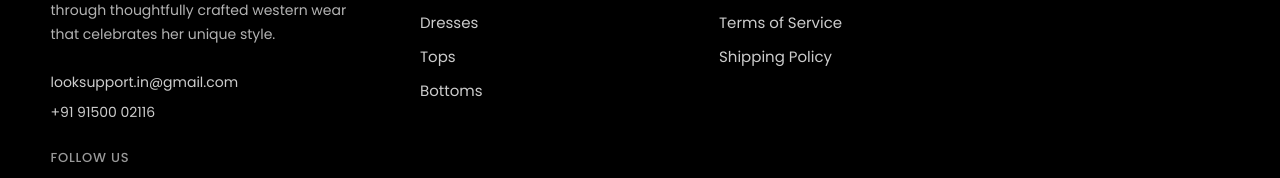
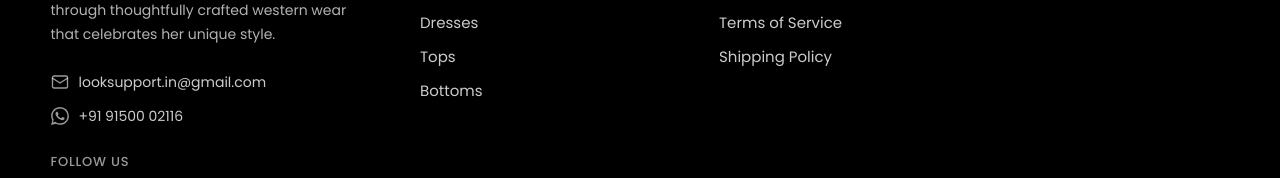
Before and after one commit to ragav1n/look, a React (Vite) app: page / in a window 1280 px wide. Shown: the part 4693-4871 px from the top of the page. Built offline with nearby package versions, Linux system fonts and the light colour scheme; no server answers.

Commit message:
Show a WhatsApp icon beside the footer contact number

```diff
--- a/src/components/layout/Footer.tsx
+++ b/src/components/layout/Footer.tsx
@@ -1,6 +1,16 @@
 import { Link } from "react-router-dom";
+import { Mail } from "lucide-react";
 import { site } from "@/config/site";
 import logoWhite from "@/assets/look-logo-white.png";
+
+/* Inline WhatsApp glyph (currentColor) — this lucide version ships no brand icons. */
+function WhatsAppGlyph({ className = "" }: { className?: string }) {
+  return (
+    <svg viewBox="0 0 24 24" fill="currentColor" className={className} aria-hidden>
+      <path d="M.057 24l1.687-6.163a11.867 11.867 0 01-1.587-5.945C.16 5.335 5.495 0 12.05 0a11.817 11.817 0 018.413 3.488 11.824 11.824 0 013.48 8.414c-.003 6.557-5.338 11.892-11.893 11.892a11.9 11.9 0 01-5.688-1.448L.057 24zm6.597-3.807c1.676.995 3.276 1.591 5.392 1.592 5.448 0 9.886-4.434 9.889-9.885.002-5.462-4.415-9.89-9.881-9.892-5.452 0-9.887 4.434-9.889 9.884a9.86 9.86 0 001.51 5.26l-.999 3.648 3.978-1.045zm11.387-5.464c-.074-.124-.272-.198-.57-.347-.297-.149-1.758-.868-2.031-.967-.272-.099-.47-.149-.669.149-.198.297-.767.967-.94 1.165-.173.198-.347.223-.644.074-.297-.149-1.255-.462-2.39-1.475-.883-.788-1.48-1.761-1.653-2.059-.173-.297-.018-.458.13-.606.134-.133.297-.347.446-.52.149-.174.198-.298.297-.497.1-.198.05-.371-.025-.52-.074-.149-.668-1.611-.916-2.206-.241-.579-.486-.5-.668-.51l-.57-.01c-.198 0-.52.074-.792.372s-1.04 1.016-1.04 2.479 1.065 2.876 1.213 3.074c.149.198 2.095 3.2 5.076 4.487.71.306 1.263.489 1.694.626.712.226 1.36.194 1.872.118.571-.085 1.758-.719 2.006-1.413.248-.694.248-1.289.173-1.413z" />
+    </svg>
+  );
+}
 
 /* Inline Instagram glyph (currentColor) — this lucide version ships no brand icons. */
 function InstagramGlyph({ className = "" }: { className?: string }) {
@@ -67,16 +77,25 @@ export default function Footer() {
             thoughtfully crafted western wear that celebrates her unique style.
           </p>
 
-          <div className="mt-6 flex flex-col gap-1.5 text-[14px] leading-[24px] text-white/80">
-            <a href={site.emailHref} className="transition-colors hover:text-accent">
+          <div className="mt-6 flex flex-col gap-2.5 text-[14px] leading-[24px] text-white/80">
+            <a
+              href={site.emailHref}
+              className="group inline-flex items-center gap-2.5 transition-colors hover:text-accent"
+            >
+              <Mail
+                className="size-[18px] shrink-0 text-white/60 transition-colors group-hover:text-accent"
+                strokeWidth={1.8}
+              />
               {site.email}
             </a>
             <a
               href={site.whatsappHref}
               target="_blank"
               rel="noreferrer"
-              className="transition-colors hover:text-accent"
+              aria-label={`Chat with LOOK on WhatsApp (${site.phone})`}
+              className="group inline-flex items-center gap-2.5 transition-colors hover:text-accent"
             >
+              <WhatsAppGlyph className="size-[18px] shrink-0 text-white/60 transition-colors group-hover:text-accent" />
               {site.phone}
             </a>
           </div>
```
